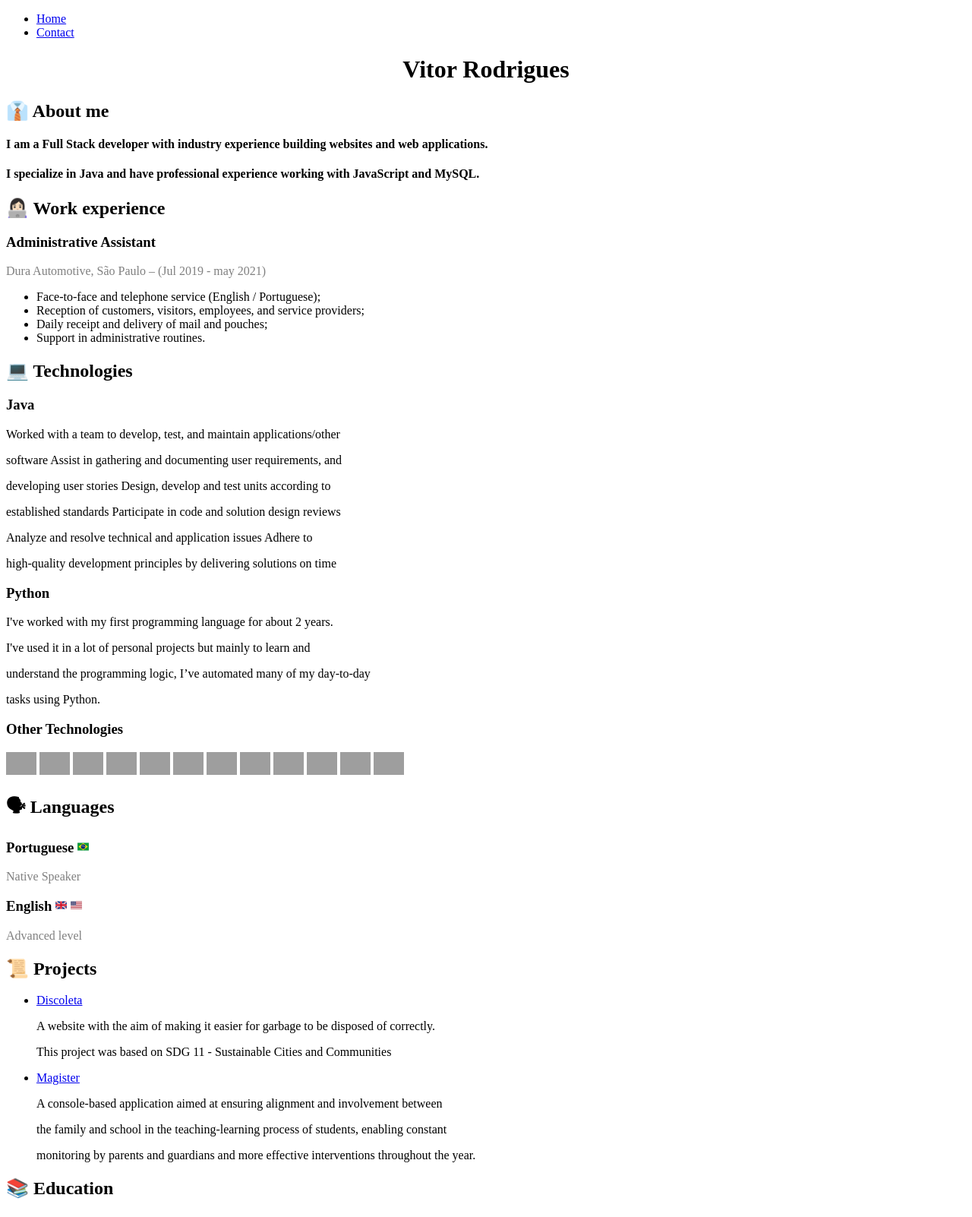
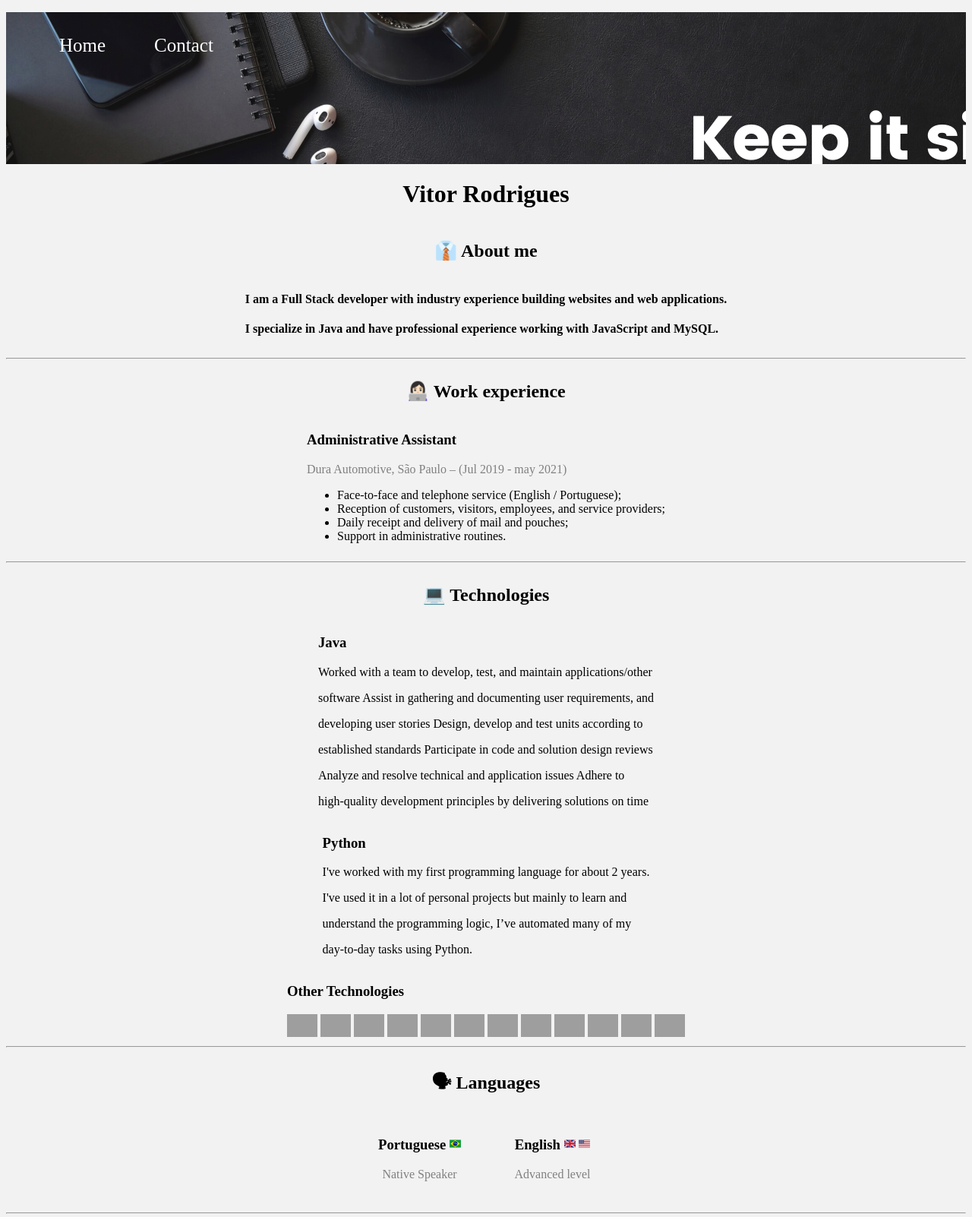
Before and after one commit to insivam/Portfolio, a plain HTML site: page index.html in a window 1280 px wide. Shown: the top 1602 px of the page at 76% size. Drawn offline with Linux system fonts and the light colour scheme; grey boxes are pictures that could not be loaded.

Commit message:
Adicionando CSS

```diff
--- /dev/null
+++ b/Assets/Style/Style.css
@@ -0,0 +1,57 @@
+/* Index Style */
+html{
+    background-color: #f2f2f2;
+}
+
+.index-style {
+    display: flex;
+    flex-direction: column;
+    align-items: center;
+    justify-content: center;
+    margin: 0;
+	padding: 0;
+	border: box-sizing;
+}
+
+.header-style {
+    height: 200px;
+    background-image: url("../img/header.png");
+}
+
+.container {
+    display: flex;
+    justify-content: flex-start;
+    position: relative;
+}
+
+#menu li{ /* Menu */
+    display:inline-block;
+    padding:30px;
+}
+
+#menu li a:hover { /* Hover Menu */
+    color: rgb(200, 200, 200);
+}
+
+
+.nav-color li a{
+    text-decoration: none;
+    color: white;
+    font-size: 25px;
+}
+
+.side-to-side {
+    display: flex;
+    justify-content: space-between;
+    flex-direction: wrap;
+}
+
+.flex-item {
+    width: 175px;
+    height: 100px;
+    margin: 10px auto;
+}
+
+.logos-opacity {
+    opacity: 0.6;
+}
--- a/index.html
+++ b/index.html
@@ -5,33 +5,43 @@
     <meta http-equiv="X-UA-Compatible" content="IE=edge" />
     <meta name="viewport" content="width=device-width, initial-scale=1.0" />
     <title>Portolio</title>
+    <link rel="icon" type="image/webp" href="./Assets/img/logo.png" />
+    <link rel="stylesheet" href="./Assets/Style/Style.css" />
   </head>
 
   <body>
+    <header class="header-style">
+      <!-- Navigation bar -->
       <nav>
-      <ul>
+        <ul class="nav-color" id="menu">
           <li><a href="index.html">Home</a></li>
           <li><a href="contact.html">Contact</a></li>
         </ul>
       </nav>
+    </header>
 
+    <main>
       <h1 align="center">Vitor Rodrigues</h1>
-
+      <!-- About me -->
+      <section class="index-style">
         <h2>👔 About me</h2>
-    <div>
+        <article>
           <h4>
-        I am a Full Stack developer with industry experience building websites
-        and web applications.
+            I am a Full Stack developer with industry experience building
+            websites and web applications.
           </h4>
           <h4>
             I specialize in Java and have professional experience working with
             JavaScript and MySQL.
           </h4>
-    </div>
+        </article>
+      </section>
+      <hr />
 
       <!-- My work experience until now -->
+      <section class="index-style">
         <h2>👩🏻‍💻 Work experience</h2>
-    <div>
+        <article>
           <h3>Administrative Assistant</h3>
           <p style="color: gray">
             Dura Automotive, São Paulo – (Jul 2019 - may 2021)
@@ -39,17 +49,21 @@
           <ul>
             <li>Face-to-face and telephone service (English / Portuguese);</li>
             <li>
-          Reception of customers, visitors, employees, and service providers;
+              Reception of customers, visitors, employees, and service
+              providers;
             </li>
             <li>Daily receipt and delivery of mail and pouches;</li>
             <li>Support in administrative routines.</li>
           </ul>
-    </div>
+        </article>
+      </section>
+      <hr />
 
+      <!-- Technologies I use -->
+      <section class="index-style">
         <h2>💻 Technologies</h2>
-    <div>
         <!-- Java -->
-      <div>
+        <article>
           <h3>Java</h3>
           <p>
             Worked with a team to develop, test, and maintain applications/other
@@ -61,32 +75,33 @@
             developing user stories Design, develop and test units according to
           </p>
           <p>
-          established standards Participate in code and solution design reviews
+            established standards Participate in code and solution design
+            reviews
           </p>
           <p>Analyze and resolve technical and application issues Adhere to</p>
           <p>
             high-quality development principles by delivering solutions on time
           </p>
-      </div>
+        </article>
 
         <!-- Python -->
-      <div>
+        <article>
           <h3>Python</h3>
-        <p>I've worked with my first programming language for about 2 years.</p>
+          <p>
+            I've worked with my first programming language for about 2 years.
+          </p>
           <p>
             I've used it in a lot of personal projects but mainly to learn and
           </p>
-        <p>
-          understand the programming logic, I’ve automated many of my day-to-day
-        </p>
-        <p>tasks using Python.</p>
-      </div>
+          <p>understand the programming logic, I’ve automated many of my</p>
+          <p>day-to-day tasks using Python.</p>
+        </article>
 
         <!-- Other languages -->
-      <div>
+        <article>
           <h3>Other Technologies</h3>
 
-        <div>
+          <artcicle>
             <img
               alt="Java"
               height="30"
@@ -159,52 +174,65 @@
               width="40"
               src="https://raw.githubusercontent.com/devicons/devicon/master/icons/github/github-original.svg"
             />
-        </div>
-      </div>
-    </div>
+          </artcicle>
+        </article>
+      </section>
+      <hr />
 
+      <!-- languages I speak -->
+      <section class="index-style">
         <h2>🗣 Languages</h2>
+        <div class="side-to-side">
           <!-- Portuguese -->
-    <div>
-      <h3>
+          <article class="flex-item">
+            <h3 align="center">
               Portuguese
               <img
-          src="./img/flag-brazil_1f1e7-1f1f7.png"
+                src="./Assets/img/flag-brazil_1f1e7-1f1f7.png"
                 height="15px"
                 width="15px"
+                alt="Brazilian flag"
               />
             </h3>
-      <p style="color: gray">Native Speaker</p>
-    </div>
+            <p style="color: gray" align="center">Native Speaker</p>
+          </article>
           <!-- English -->
-    <div>
-      <h3>
+          <article class="flex-item">
+            <h3 align="center">
               English
               <img
-          src="./img/flag-united-kingdom_1f1ec-1f1e7.png"
+                src="./Assets/img/flag-united-kingdom_1f1ec-1f1e7.png"
                 height="15px"
                 width="15px"
+                alt="American flag"
               />
               <img
-          src="./img/flag-united-states_1f1fa-1f1f8.png"
+                src="./Assets/img/flag-united-states_1f1fa-1f1f8.png"
                 height="15px"
                 width="15px"
+                alt="American flag"
               />
             </h3>
-      <p style="color: gray">Advanced level</p>
+            <p style="color: gray" align="center">Advanced level</p>
+          </article>
         </div>
+      </section>
+      <hr />
 
+      <!-- Projects I have worked on -->
+      <section class="index-style">
         <h2>📜 Projects</h2>
         <ul>
           <!-- Discoleta -->
           <li>
             <a href="https://github.com/Discoleta">Discoleta</a>
             <p>
-          A website with the aim of making it easier for garbage to be disposed
-          of correctly.
+              A website with the aim of making it easier for garbage to be
+              disposed of correctly.
             </p>
             <p>
-          This project was based on SDG 11 - Sustainable Cities and Communities
+              This project was based on SDG 11 - Sustainable Cities and
+              Communities
             </p>
           </li>
           <!-- Magister -->
@@ -215,20 +243,26 @@
               involvement between
             </p>
             <p>
-          the family and school in the teaching-learning process of students,
-          enabling constant
+              the family and school in the teaching-learning process of
+              students, enabling constant
             </p>
             <p>
-          monitoring by parents and guardians and more effective interventions
-          throughout the year.
+              monitoring by parents and guardians and more effective
+              interventions throughout the year.
             </p>
           </li>
         </ul>
+      </section>
+      <hr />
 
+      <!-- My education -->
+      <section class="index-style">
         <h2>📚 Education</h2>
-    <div>
+        <article>
           <h3>Generation Brasil</h3>
-      <p style="color: gray">São Paulo – (mar 2022 - jun 2022)</p>
+          <p align="right" style="color: gray">
+            São Paulo – (mar 2022 - jun 2022)
+          </p>
           <h4>Programming fundamentals:</h4>
           <p>Variables, data types, codes, and sequences used in programming</p>
           <h4>Data structure:</h4>
@@ -238,11 +272,14 @@
           </p>
           <h4>Database:</h4>
           <p>
-        Introduction to relational databases; Structured Query Language (SQL)
+            Introduction to relational databases; Structured Query Language
+            (SQL)
           </p>
           <h4>HTML + CSS + JavaScript:</h4>
           <ul>
-        <li>HTML5, CSS3, Bootstrap, DOM, selectors, add/delete, editing;</li>
+            <li>
+              HTML5, CSS3, Bootstrap, DOM, selectors, add/delete, editing;
+            </li>
             <li>Objects, variables, scopes;</li>
             <li>Extended management: Storage, forms, embeds</li>
           </ul>
@@ -255,6 +292,13 @@
           <p>
             Agile methodology for managing and planning web development projects
           </p>
-    </div>
+        </article>
+      </section>
+    </main>
+
+    <hr />
+    <footer align="right">
+      <p>&copy; 2022 Vitor Rodrigues. All Rights Reserved</p>
+    </footer>
   </body>
 </html>
```
Also changed, not shown: contact.html (+72 -13 lines), Assets/img/38669.png (added), Assets/img/60543.png (added), Assets/img/88207216.png (renamed from img/88207216.png), Assets/img/discord-black-logo-11593869050tvdn0uaewo.png (added), Assets/img/flag-brazil_1f1e7-1f1f7.png (renamed from img/flag-brazil_1f1e7-1f1f7.png), Assets/img/flag-united-kingdom_1f1ec-1f1e7.png (renamed from img/flag-united-kingdom_1f1ec-1f1e7.png), Assets/img/flag-united-states_1f1fa-1f1f8.png (renamed from img/flag-united-states_1f1fa-1f1f8.png), Assets/img/github.svg (added), Assets/img/header.png (added), Assets/img/logo.png (added). Lines whose indentation alone changed are shown as unchanged.
